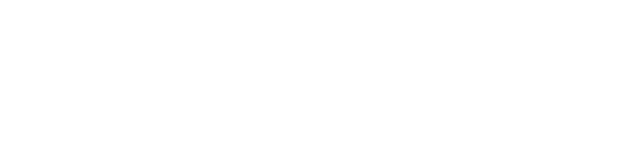
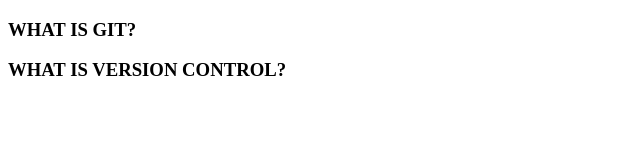
Before and after one commit to Blessing719/git-demo, a plain HTML site: page index.html in a window 1280 px wide. Shown: the whole page, without its empty margins (0-640 px from the left). Drawn offline with Linux system fonts and the light colour scheme.

Commit message:
made my second commit

```diff
--- a/index.html
+++ b/index.html
@@ -6,6 +6,8 @@
   <title>learning git in version control</title>
 </head>
 <body>
+  <h3><b>WHAT IS GIT?</b></h3>
+  <h3><b>WHAT IS VERSION CONTROL?</b></h3>
 
 </body>
 </html>
```
